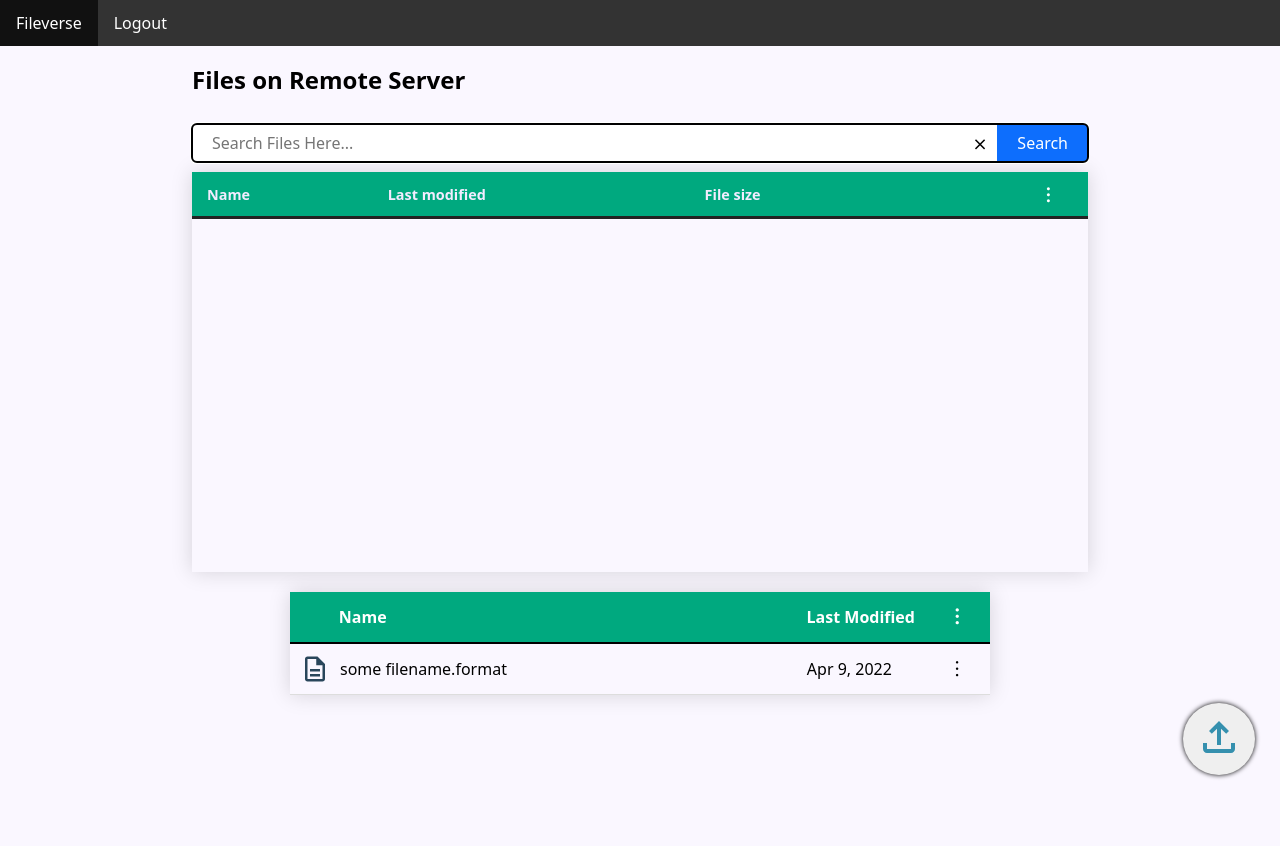
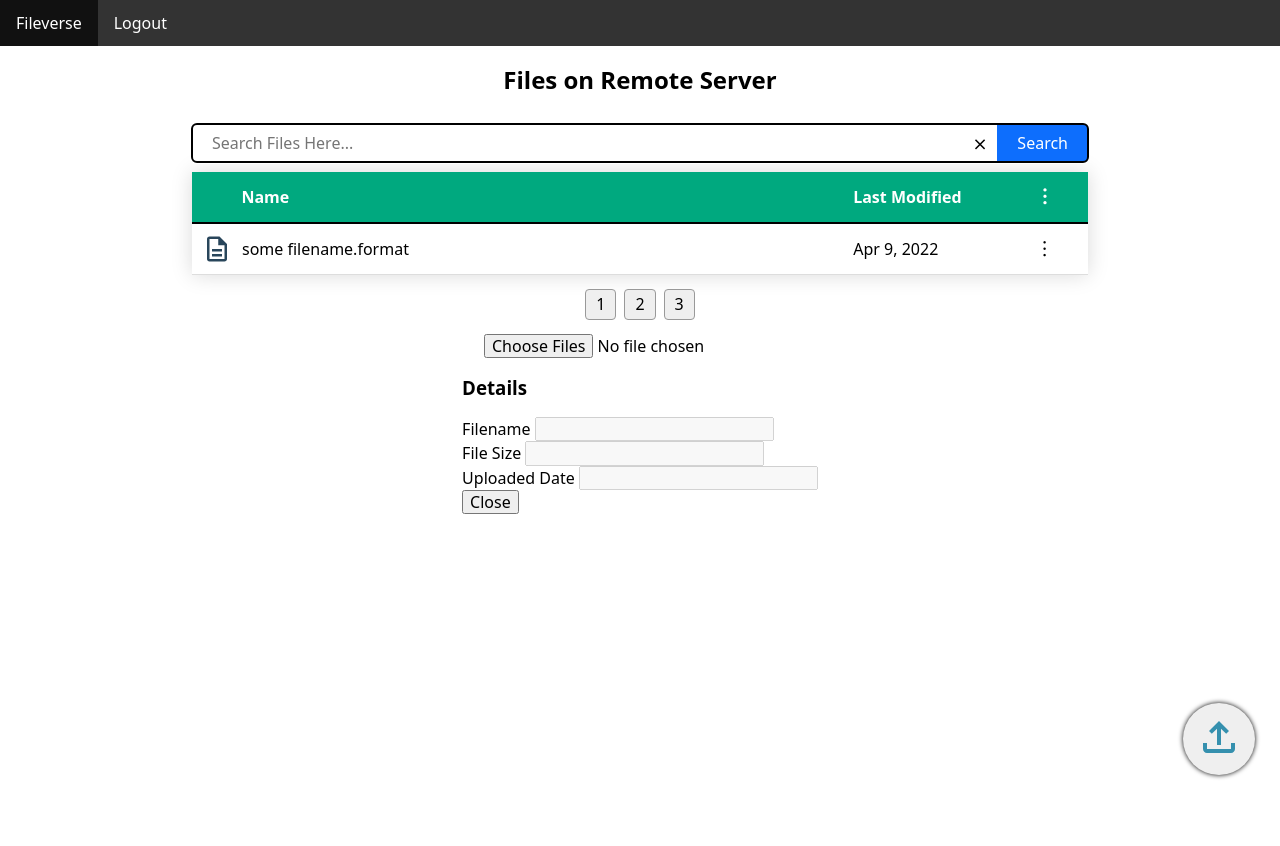
Before and after one commit to rockjia1996/fileverse, a Flask app: page /files in a window 1280 px wide. Run offline with Flask 2, Linux system fonts and the light colour scheme; the visitor is signed in with stand-in values (Sample User, id 1); data comes from the database, SQL or seed files in the repository; data that the repository does not hold is empty.

Commit message:
Partially regroup each compoent in newly made files-stylesheet.css

```diff
--- a/fileverse/__init__.py
+++ b/fileverse/__init__.py
@@ -37,15 +37,9 @@ def create_app(test_config=None):
     from . import files
     app.register_blueprint(files.bp)
 
-
-    from . import mini_files
-    app.register_blueprint(mini_files.bp)
-
     from . import index
     app.register_blueprint(index.bp)
 
-    from . import mannual
-    app.register_blueprint(mannual.bp)
 
 
 
--- a/fileverse/static/css/base.css
+++ b/fileverse/static/css/base.css
@@ -24,13 +24,3 @@ html {
 .nav-bar li a:hover{
     background-color: #111;
 }
-
-
-
-.display-active {
-    display: block;
-}
-
-.display-disable {
-    display: none;
-}
--- /dev/null
+++ b/fileverse/static/css/files/files-stylesheet.css
@@ -0,0 +1,174 @@
+/* Page Settings */
+html {
+    font-family: system-ui,-apple-system, BlinkMacSystemFont, 'Segoe UI', Roboto, Oxygen, Ubuntu, Cantarell, 'Open Sans', 'Helvetica Neue', sans-serif
+}
+
+/* Navbar */
+.navbar {
+    width: 100%;
+    list-style: none;
+    display: flex;
+    justify-content: flex-start;
+
+    background-color: #333;
+}
+
+.navbar li a {
+    display: block;
+    padding: 14px 16px;;
+    color: white;
+    text-align: center;
+    text-decoration: none;
+}
+
+.navbar li a:hover{
+    background-color: #111;
+}
+
+/* Container */
+.container {
+    width: 70vw;
+    height: 100vh;
+    margin-left: auto;
+    margin-right: auto;
+
+    display: flex;
+    flex-direction: column;
+    align-items: center;
+}
+
+
+/* Search Bar */
+.search-bar {
+    display: flex;
+    width: 100%;
+    margin: 10px;
+    border-radius: 5px;
+    outline: auto;
+    position: sticky;
+}
+
+.search-bar input[type="text"] {
+    width: 100%;
+    padding: 10px 20px;
+    border: none;
+    outline: none;
+}
+
+.search-bar button:first-of-type {
+    background-color: white;
+    border: none;
+    cursor: pointer;
+    width: 40px;
+    font-size: large;
+}
+
+.search-bar button:last-of-type {
+    padding: 10px 20px;
+    border-radius: 0px;
+    background-color: #0D6EFD;
+    color: white;
+    border: none;
+    cursor: pointer;
+}
+
+/* Directory */
+.directory {
+    width: 100%;
+    margin-left: 150px;
+    margin-right: 150px;
+    box-shadow: 0 0 20px rgba(0, 0, 0, 0.15);
+}
+
+.directory > div {
+    display: flex;
+    align-items: center;
+    border: 0;
+    border-bottom: 0.7px solid #ddd;
+    padding: 10px;
+}
+
+.directory > div:first-child {
+    color: white;
+    background-color: #00a97f;
+    border-bottom:2px solid #000;
+    font-weight: bolder;
+}
+
+.directory div div:nth-child(1) {
+    /* icon */
+    width: 30px;
+    height: 30px;
+}
+
+.directory div div:nth-child(1) svg {
+    width: 30px;
+    height: 30px;
+    margin-left: auto;
+    margin-right: auto;
+}
+
+.directory div div:nth-child(2) {
+    /* filename */
+    width: 70%;
+    padding-left: 10px;
+}
+
+.directory div div:nth-child(3) {
+    /* date */
+    width: 20%;
+    padding-left: 10px;
+    font-size: medium;
+}
+
+.directory div div:nth-child(4) {
+    width: 5%;
+    padding-left: 10px;
+    font-size: larger;
+}
+
+/* Pagination */
+.pagination {
+    display: flex;
+    justify-content: center;
+
+    list-style: none;
+    margin: 10px;
+    padding: 0;
+}
+
+.pagination li button {
+    display: block;
+    padding: 5px 10px;
+    margin: 4px;
+
+    border: 1px solid #999;
+    border-radius: 4px;
+    cursor: pointer;
+}
+
+/* Upload Button */
+.upload-button {
+    display: block;
+    position: fixed;
+    bottom: 25px;
+    right: 25px;
+
+    width: 4.5rem;
+    height: 4.5rem;
+    border-radius: 50%;
+    border: none;
+    outline: none;
+    box-shadow: 0 0 5px black;
+}
+
+.upload-button svg {
+    width: 80%;
+    height: 80%;
+    cursor: pointer;
+}
+
+/* Upload Pop Up */
+.upload-pop-up {
+
+}
--- a/fileverse/static/css/files/upload-button.css
+++ b/fileverse/static/css/files/upload-button.css
@@ -15,7 +15,5 @@
 .upload-button svg {
     width: 80%;
     height: 80%;
-
     cursor: pointer;
-
 }
--- a/fileverse/static/css/files/upload.css
+++ b/fileverse/static/css/files/upload.css
@@ -1,4 +1,3 @@
-
 .upload-pop-up {
     width: 70%;
     height: 70%;
--- a/fileverse/templates/base.html
+++ b/fileverse/templates/base.html
@@ -20,7 +20,7 @@
 
   <ul class="nav-bar">
     <li>
-      <a href="/mini-files">Fileverse</a>
+      <a href="/files">Fileverse</a>
     </li>
     <li>
       <a href="/auth/logout">Logout</a>
--- a/fileverse/templates/files/files.html
+++ b/fileverse/templates/files/files.html
@@ -1,68 +1,31 @@
-{% extends 'base.html' %}
-
-{% block title %}
-<title>My Files</title>
-{% endblock %}
-
-{% block stylesheet %}
-<link rel="stylesheet" href="{{ url_for('static', filename='css/files/layout.css')}}">
-<link rel="stylesheet" href="{{ url_for('static', filename='css/files/dropzone.css')}}">
-<link rel="stylesheet" href="{{ url_for('static', filename='css/files/details.css')}}">
-<link rel="stylesheet" href="{{ url_for('static', filename='css/files/table.css')}}">
-<link rel="stylesheet" href="{{ url_for('static', filename='css/files/context-menu.css')}}">
-<link rel="stylesheet" href="{{ url_for('static', filename='css/files/collapsible.css')}}">
-<link rel="stylesheet" href="{{ url_for('static', filename='css/files/upload-button.css')}}">
-<link rel="stylesheet" href="{{ url_for('static', filename='css/files/upload.css')}}">
-<link rel="stylesheet" href="{{ url_for('static', filename='css/files/pagination.css')}}">
-<link rel="stylesheet" href="{{ url_for('static', filename='css/files/info.css')}}">
+<!DOCTYPE html>
+<html lang="en">
 
     <link rel="shortcut icon" href="{{ url_for('static', filename='favicon.ico') }}">
-{% endblock%}
+    <link rel="stylesheet" href="{{ url_for('static', filename='css/normalize.css')}}" />
+    <link rel="stylesheet" href="{{ url_for('static', filename='css/files/files-stylesheet.css')}}" />
 
-{% block content %}
-<div class="page-content">
+    <title>My Files</title>
+</head>
+
+<body>
+    <nav class="navbar">
+        <li><a href="/files">Fileverse</a></li>
+        <li><a href="/auth/logout">Logout</a></li>
+    </nav>
+
+    <div class="container">
         <h2>Files on Remote Server</h2>
+
         <div class="search-bar">
             <input type="text" placeholder="Search Files Here..." />
             <button>&#10799;</button>
             <button type="button">Search</button>
         </div>
-    <div class="file-table-container">
-        <div style="position: relative;">
-            <table class="table" id="file-table">
-                <thead>
-                    <tr>
-                        <th>ID</th>
-                        <th>Name</th>
-                        <th>Last modified</th>
-                        <th>File size</th>
-                        <th>
-                            <button class="table-options-icon">
-                                &#xFE19;
-                            </button>
-
-
-                        </th>
-                    </tr>
-                </thead>
-                <tbody>
-                </tbody>
-            </table>
-            <div class="table-options display-disable">
-                <button>Download Selected</button>
-                <button>Delete Selected</button>
-                <button>Select All</button>
-                <button>Deselect All</button>
-            </div>
-        </div>
-    </div>
-    <nav class="pagination">
-    </nav>
 
         <div class="directory">
             <div>
-            <div>
-            </div>
+                <div></div>
                 <div>Name</div>
                 <div>Last Modified</div>
                 <div>&#xFE19;</div>
@@ -70,7 +33,8 @@
 
             <div>
                 <div>
-                <svg xmlns="http://www.w3.org/2000/svg" height="24px" viewBox="0 0 24 24" width="24px" fill="#29465b">
+                    <svg xmlns="http://www.w3.org/2000/svg" height="24px" viewBox="0 0 24 24" width="24px"
+                        fill="#29465b">
                         <path d="M0 0h24v24H0V0z" fill="none" />
                         <path
                             d="M8 16h8v2H8zm0-4h8v2H8zm6-10H6c-1.1 0-2 .9-2 2v16c0 1.1.89 2 1.99 2H18c1.1 0 2-.9 2-2V8l-6-6zm4 18H6V4h7v5h5v11z" />
@@ -81,7 +45,12 @@
                 <div>&#xFE19;</div>
             </div>
         </div>
-</div>
+
+        <nav class="pagination">
+            <li><button>1</button></li>
+            <li><button>2</button></li>
+            <li><button>3</button></li>
+        </nav>
 
         <button class="upload-button">
             <svg xmlns="http://www.w3.org/2000/svg" enable-background="new 0 0 24 24" height="24px" viewBox="0 0 24 24"
@@ -95,45 +64,34 @@
                 </g>
             </svg>
         </button>
-<div class="upload-pop-up display-disable">
-    <div class="drop-zone">
-        <span class="drop-zone__prompt">Drop files here or click to upload</span>
-        <input class="drop-zone__input" type="file" name="file" multiple />
-    </div>
-    <div class="upload-table-container">
-    </div>
+
+        <div class="upload-pop-up">
+            <div><input type="file" name="file" multiple /></div>
+            <div></div>
         </div>
 
-<div class="info-container display-disable">
+        <div>
             <h3>Details</h3>
-    <form class="info" action="">
-        <div class="info__filename">
-            <label for="filename">Filename</label>
-            <input type="text" name="filename" value="" disabled />
+            <form>
+                <div>
+                    <span>Filename</span>
+                    <input type="text" value="" disabled />
+                </div>
+                <div>
+                    <span>File Size</span>
+                    <input type="text" value="" disabled />
                 </div>
 
-        <div class="info__filesize">
-            <label for="file-size">File Size</label>
-            <input type="text" name="file-size" value="" disabled />
+                <div>
+                    <span>Uploaded Date</span>
+                    <input type="text" value="" disabled>
                 </div>
 
-        <div class="info__date">
-            <label for="last-modified">Last Modified</label>
-            <input type="text" name="last-modified" value="" disabled>
-        </div>
-
-        <div class="info__action">
+                <div>
                     <button>Close</button>
                 </div>
             </form>
         </div>
-
-
-<script src="{{ url_for('static', filename='js/files/dropzone.js') }}"></script>
-<script src="{{ url_for('static', filename='js/files/table.js') }}"></script>
-<script src="{{ url_for('static', filename='js/files/context-menu.js') }}"></script>
-<script src="{{ url_for('static', filename='js/files/http.js') }}"></script>
-<script src="{{ url_for('static', filename='js/files/collapsible.js') }}"></script>
-<script src="{{ url_for('static', filename='js/files/upload.js') }}"></script>
-<script src="{{ url_for('static', filename='js/files/info.js') }}"></script>
-{% endblock %}
+    </div>
+</body>
+</html>
```
Also changed, not shown: fileverse/mannual.py (deleted, +0 -9 lines), fileverse/mini_files.py (deleted, +0 -24 lines), fileverse/static/css/files/collapsible.css (deleted, +0 -40 lines). Lines whose indentation alone changed are shown as unchanged.
